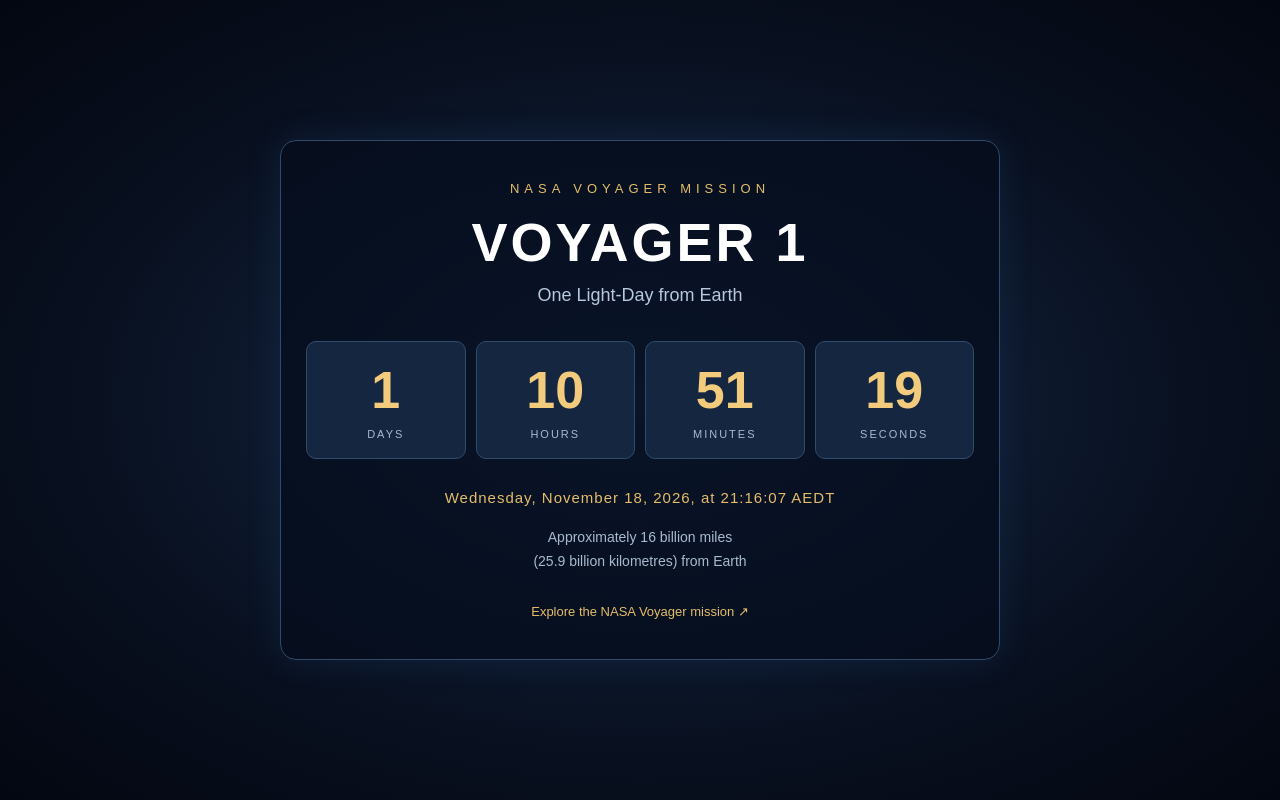
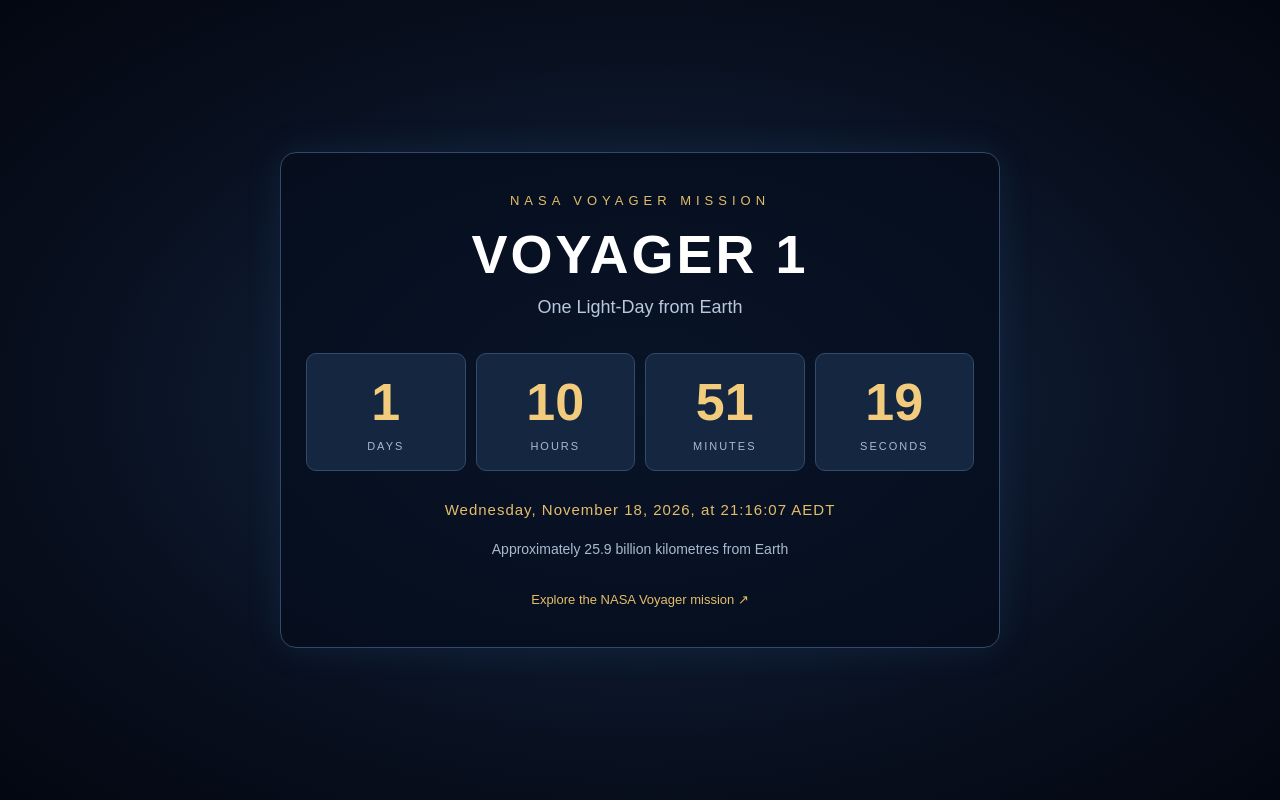
Before and after one commit to taskatasmania/voyager-countdown, a plain HTML site: page index.html in a window 1280 px wide. Drawn offline with Linux system fonts and the light colour scheme.

Commit message:
Update index.html

```diff
--- a/index.html
+++ b/index.html
@@ -40,6 +40,15 @@
         font-size: 13px;
         margin-bottom: 15px;
     }
+
+    .eyebrow a {
+    color: inherit;
+    text-decoration: none;
+}
+
+.eyebrow a:hover {
+    text-decoration: underline;
+}
 
     h1 {
         font-size: clamp(32px, 7vw, 54px);
@@ -129,7 +138,12 @@
 
 <div class="container">
 
-    <div class="eyebrow">NASA VOYAGER MISSION</div>
+    <div class="eyebrow">
+    <a href="https://science.nasa.gov/mission/voyager/"
+       target="_blank" rel="noopener">
+        NASA VOYAGER MISSION
+    </a>
+</div>
 
     <h1>VOYAGER 1</h1>
 
@@ -166,8 +180,7 @@
     </div>
 
     <div class="distance">
-        Approximately 16 billion miles<br>
-        (25.9 billion kilometres) from Earth
+        Approximately 25.9 billion kilometres from Earth
     </div>
 
     <div class="nasa">
```
